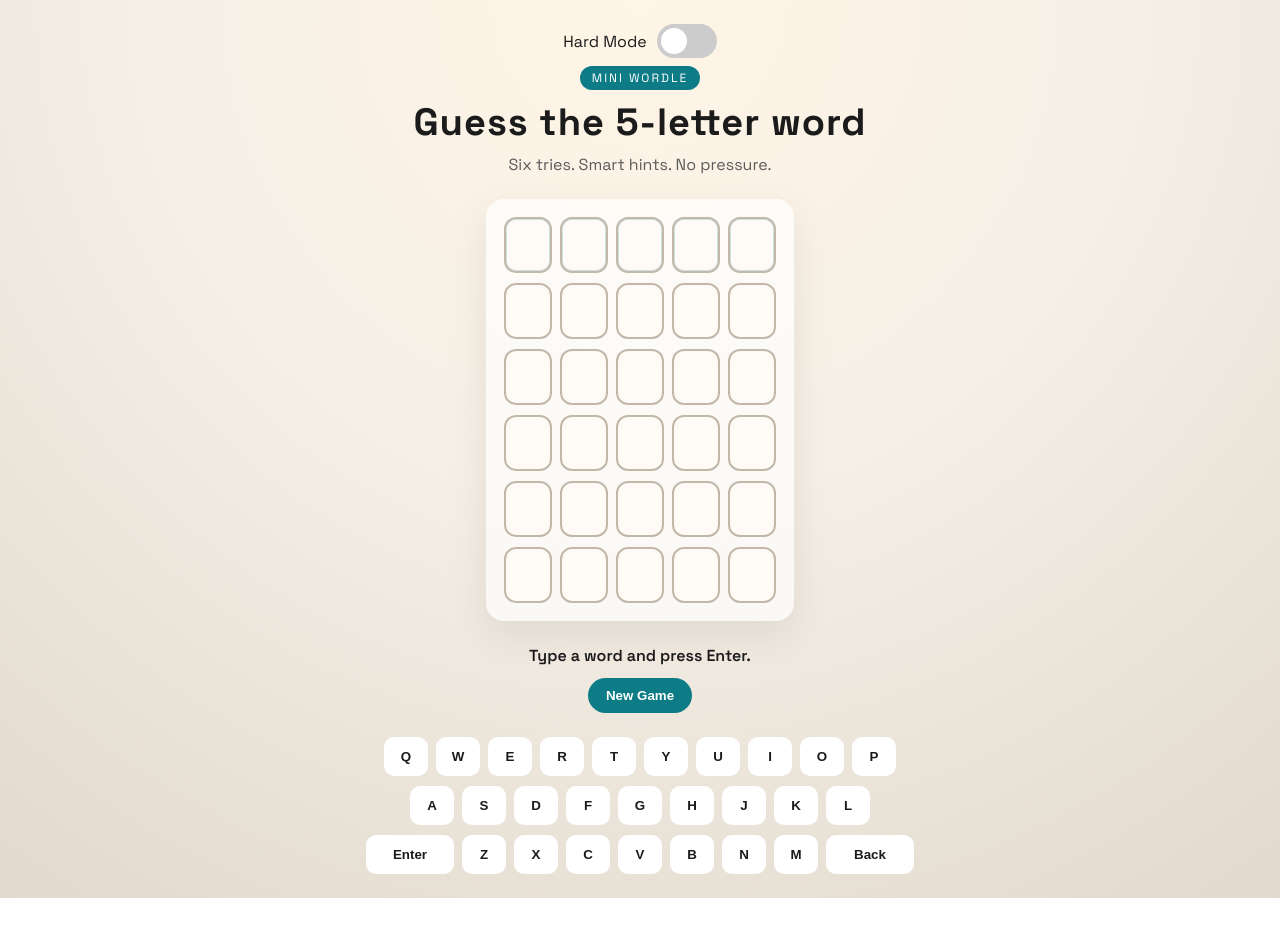
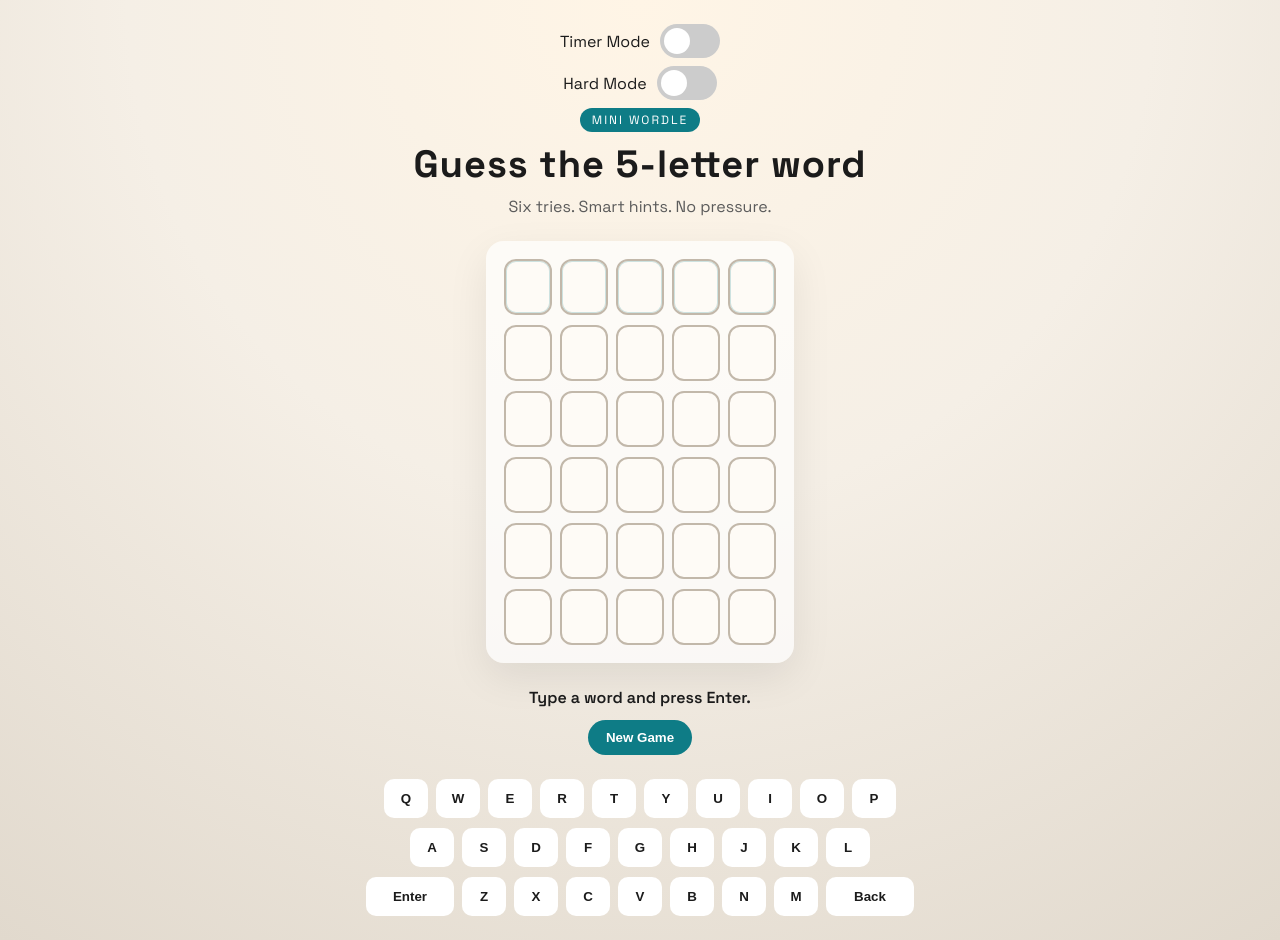
Before and after one commit to hrakt/wordle-game-practice, a React (Vite) app: page / in a window 1280 px wide. Before the commit the page ends 898 px from the top, so only its background shows below. Built offline with nearby package versions, Linux system fonts and the light colour scheme.

Commit message:
add timer

```diff
--- a/src/App.tsx
+++ b/src/App.tsx
@@ -60,6 +60,8 @@ const App = () => {
   const [hardMode, setHardMode] = useState(false);
   const [hardModeMessage, setHardModeMessage] = useState(false);
   const [activeKey, setActiveKey] = useState<string | null>(null)
+  const [timerMode, setTimerMode] = useState(false);
+  const [timer, setTimer] = useState(0);
 
   const keyStatuses = useMemo<Record<string, KeyStatus>>(() => {
     const map: Record<string, KeyStatus> = {};
@@ -229,6 +231,19 @@ const App = () => {
     };
   }, [hardModeMessage])
 
+  useEffect(() => {
+    if (!timerMode) {
+      setTimer(0);
+      return;
+    }
+    const id = setInterval(() => {
+      setTimer((prev) => prev + 1)
+    }, 1000)
+    return () => {
+      window.clearInterval(id)
+    };
+  }, [timerMode])
+
   const resetGame = () => {
     setTargetWord(pickWord());
     setGuesses([]);
@@ -241,6 +256,16 @@ const App = () => {
       <header className="header">
         {shortEntry ? <div className="error">Please enter 5 character guess</div> : ''}
         {hardModeMessage ? <div className="error">Please match the correct letters from the last guess and include all the pesent guesses</div> : ''}
+
+        {timerMode && <div>{timer}</div>}
+
+        <div style={{ display: 'flex', justifyContent: 'center', alignItems: 'center', gap: '10px' }}>
+          <span>Timer Mode</span>
+          <label className="switch">
+            <input type="checkbox" checked={timerMode} onChange={(e) => setTimerMode(e.target.checked)} />
+            <span className="slider round"></span>
+          </label>
+        </div>
 
 
         <div style={{ display: 'flex', justifyContent: 'center', alignItems: 'center', gap: '10px' }}>
```
